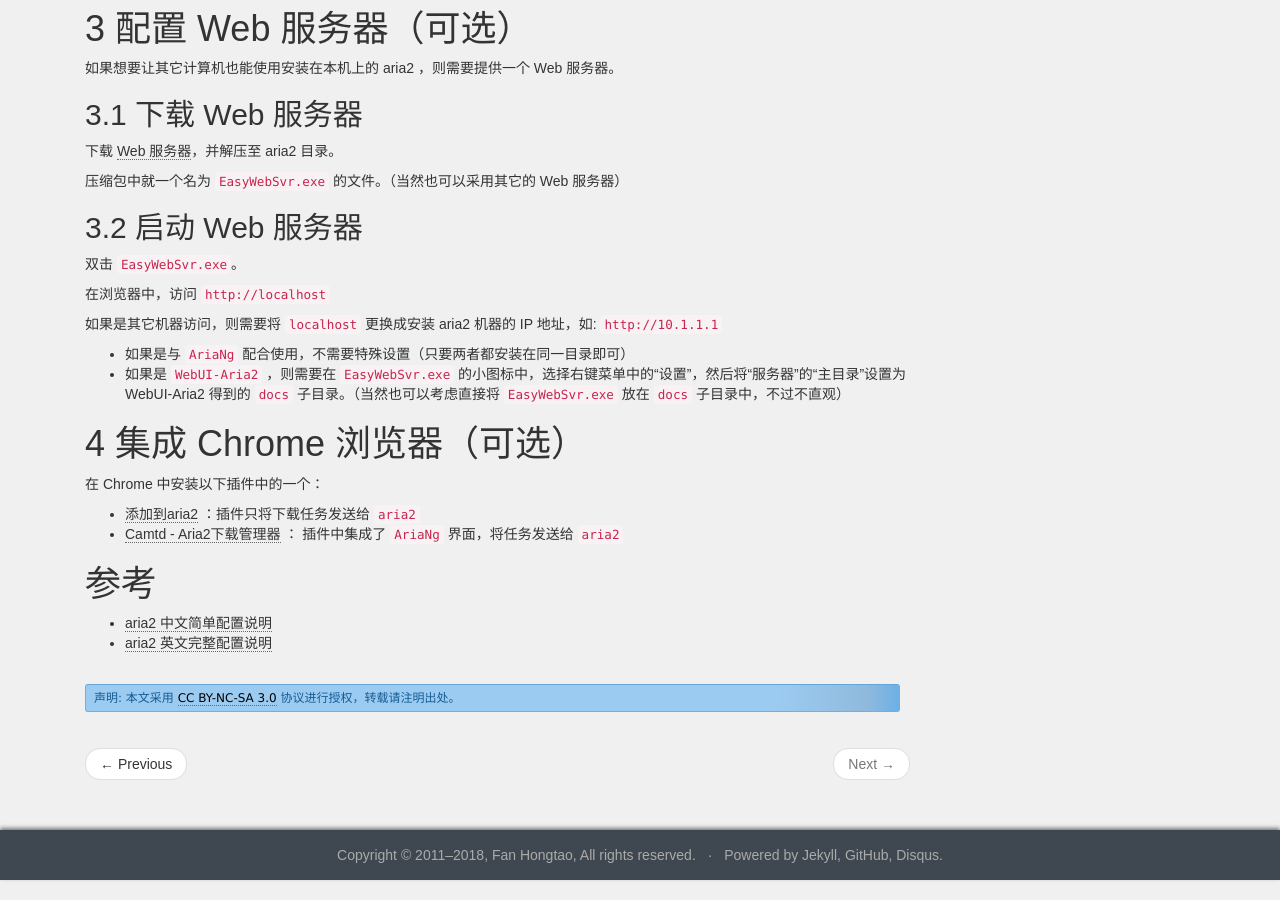
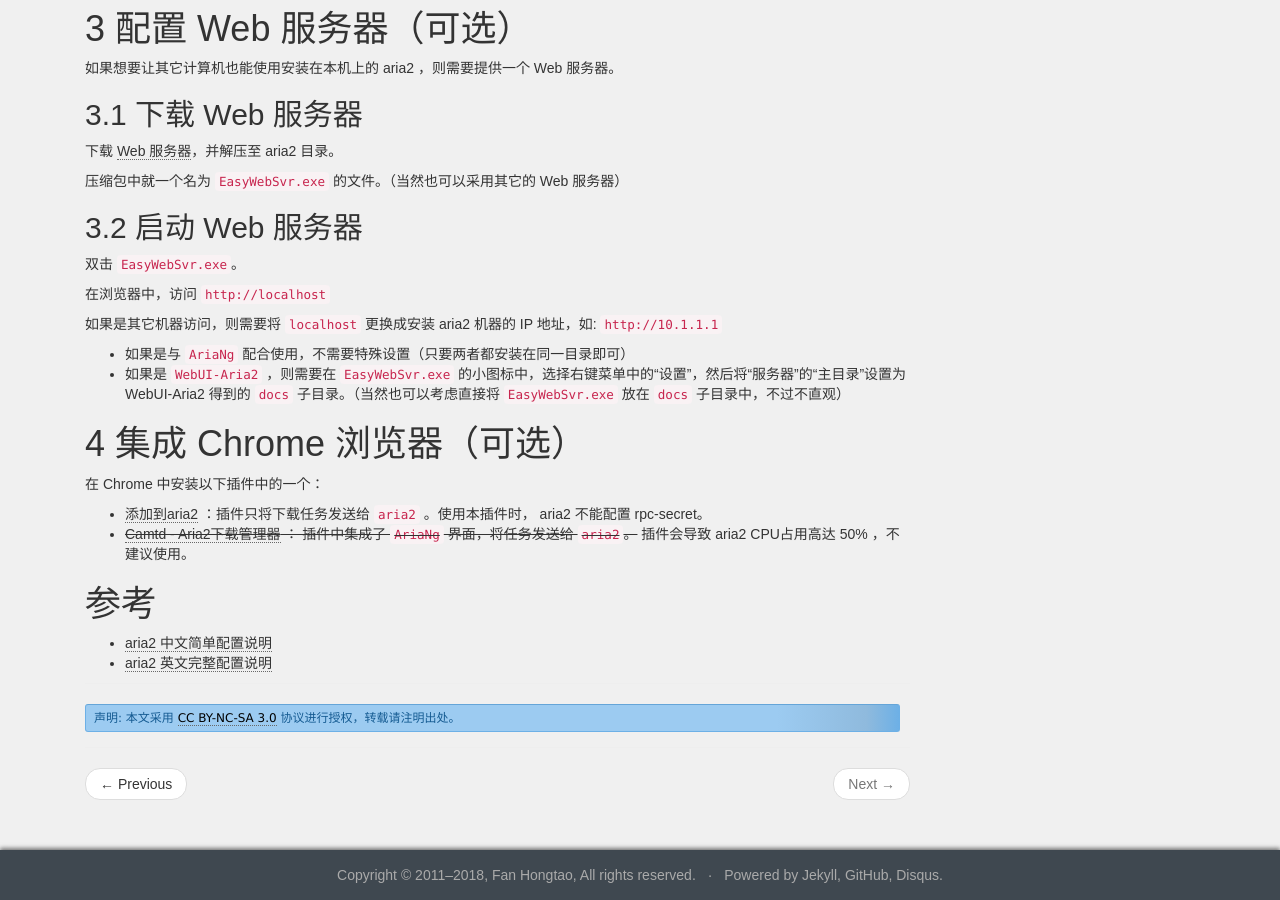
Before and after one commit to fanhongtao/fanhongtao.github.com, a Jekyll site: the page built from _posts/2018-12-06-using-aria2.md, in a window 1280 px wide and 900 px high, scrolled down 2217 px. Built offline with Jekyll 4.4.1, drawn with Linux system fonts in a browser that asks for light colours; nearby versions of some CDN libraries.

Commit message:
update: 不建议使用 “Camtd - Aria2下载管理器” 插件。因为CPU占用超高。

```diff
--- a/_posts/2018-12-06-using-aria2.md
+++ b/_posts/2018-12-06-using-aria2.md
@@ -132,8 +132,8 @@
 
 在 Chrome 中安装以下插件中的一个：
 
-* [添加到aria2](https://chrome.google.com/webstore/detail/%E6%B7%BB%E5%8A%A0%E5%88%B0aria2/nimeojfecmndgolmlmjghjmbpdkhhogl) ：插件只将下载任务发送给 `aria2`
-* [Camtd - Aria2下载管理器](https://chrome.google.com/webstore/detail/camtd-aria2-download-mana/lcfobgbcebdnnppciffalfndpdfeence/related) ： 插件中集成了 `AriaNg` 界面，将任务发送给 `aria2`
+* [添加到aria2](https://chrome.google.com/webstore/detail/%E6%B7%BB%E5%8A%A0%E5%88%B0aria2/nimeojfecmndgolmlmjghjmbpdkhhogl) ：插件只将下载任务发送给 `aria2` 。使用本插件时， aria2 不能配置 rpc-secret。
+* ~~[Camtd - Aria2下载管理器](https://chrome.google.com/webstore/detail/camtd-aria2-download-mana/lcfobgbcebdnnppciffalfndpdfeence/related) ： 插件中集成了 `AriaNg` 界面，将任务发送给 `aria2`。~~ 插件会导致 aria2 CPU占用高达 50% ，不建议使用。
 
 # 参考
 
```
